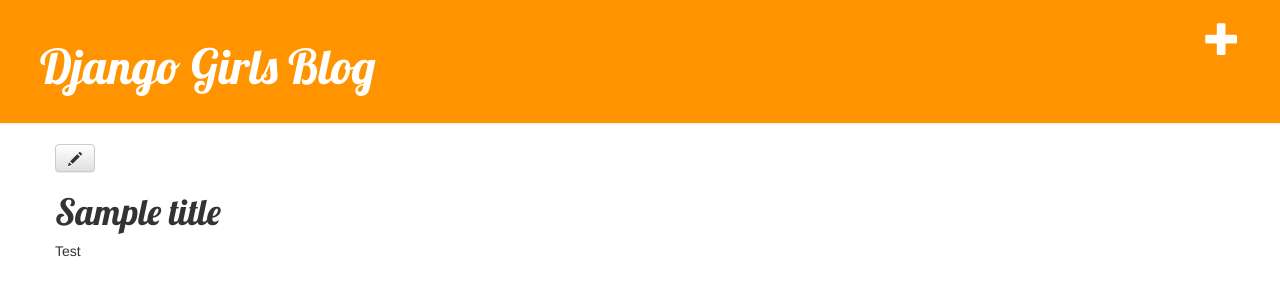
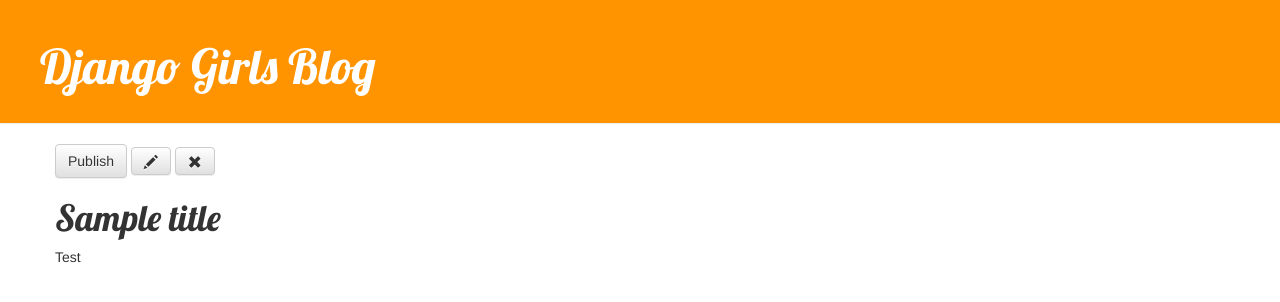
Before and after one commit to seahunter/djangogirl, a Django app: page /post/2/ in a window 1280 px wide. Shown: the top 302 px of the page. Run offline with Django 3.2, Linux system fonts and the light colour scheme; data comes from the database, SQL or seed files in the repository; both versions use the stored data as it was after the commit; some libraries are stand-ins or nearby versions.

Commit message:
delete, publish buttons

```diff
--- a/blog/templates/blog/base.html
+++ b/blog/templates/blog/base.html
@@ -9,7 +9,10 @@
 	</head>
 	<body>
 		<div class="page-header">
-			<a href="{% url 'post_new' %}" class="top-menu"><span class="glyphicon glyphicon-plus"></span></a>
+			{% if user.is_authenticated %}
+				<a href="{% url 'post_new' %}" class="top-menu"><span class="glyphicon glyphicon-plus"></span></a>
+				<a href="{% url 'post_draft_list' %}" class="top-menu"><span class="glyphicon glyphicon-edit"></span></a>
+			{% endif %}
 			<h1><a href="/">Django Girls Blog</a></h1>
 		</div>
 
--- a/blog/templates/blog/post_detail.html
+++ b/blog/templates/blog/post_detail.html
@@ -6,8 +6,11 @@
 			<div class="date">
 				{{ post.published_date }}
 			</div>
+		{% else %}
+			<a href="{% url 'post_publish' pk=post.pk %}" class="btn btn-default">Publish</a>
 		{% endif %}
 		<a class="btn btn-default" href="{% url 'post_edit' pk=post.pk %}"><span class="glyphicon glyphicon-pencil"></span></a>
+		<a href="{% url 'post_remove' pk=post.pk %}" class="btn btn-default"><span class="glyphicon glyphicon-remove"></span></a>
 		<h1>{{ post.title }}</h1>
 		<p>{{ post.text|linebreaksbr }}</p>
 	</div>
--- a/blog/urls.py
+++ b/blog/urls.py
@@ -2,8 +2,11 @@ from django.conf.urls import url
 from . import views
 
 urlpatterns = [
-    url(r'^$', views.post_list, name='post_list'),
-    url(r'^post/(?P<pk>[0-9]+)/$', views.post_detail, name='post_detail'),
-    url(r'^post/new/$', views.post_new, name='post_new'),
-    url(r'^post/(?P<pk>[0-9]+)/edit/$', views.post_edit, name='post_edit'),
+	url(r'^$', views.post_list, name='post_list'),
+	url(r'^post/(?P<pk>[0-9]+)/$', views.post_detail, name='post_detail'),
+	url(r'^post/new/$', views.post_new, name='post_new'),
+	url(r'^post/(?P<pk>[0-9]+)/edit/$', views.post_edit, name='post_edit'),
+	url(r'^drafts/$', views.post_draft_list, name='post_draft_list'),
+	url(r'^post/(?P<pk>\d+)/publish/$', views.post_publish, name='post_publish'),
+	url(r'^post/(?P<pk>\d+)/remove/$', views.post_remove, name='post_remove'),
 ]
--- a/blog/views.py
+++ b/blog/views.py
@@ -41,3 +41,17 @@ def post_edit(request, pk):
 	else:
 		form = PostForm(instance=post)
 	return render(request, 'blog/post_edit.html', {'form': form})
+
+def post_draft_list(request):
+	posts = Post.objects.filter(published_date__isnull=True).order_by('created_date')
+	return render(request, 'blog/post_draft_list.html', {'posts': posts})
+
+def post_publish(request, pk):
+	post = get_object_or_404(Post, pk=pk)
+	post.publish()
+	return redirect('post_detail', pk=pk)
+
+def post_remove(request, pk):
+	post = get_object_or_404(Post, pk=pk)
+	post.delete()
+	return redirect('post_list')
```
Also changed, not shown: blog/templates/blog/post_draft_list.html (added, +10 -0 lines), db.sqlite3.
